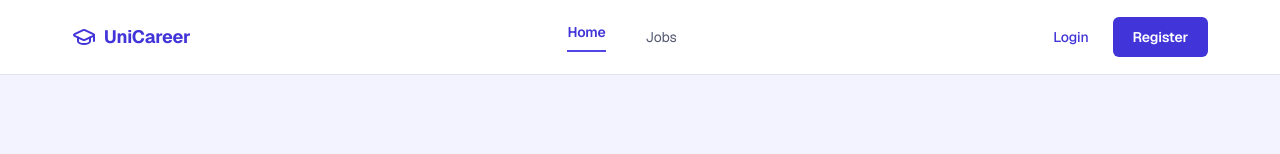
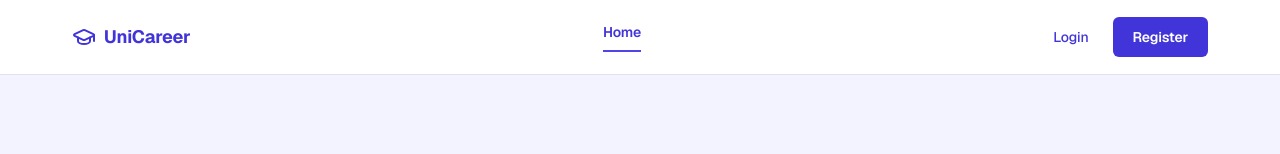
Before and after one commit to ABRARAARNOB/job-portal-frontend, a Next.js app: page / in a window 1280 px wide. Shown: the top 154 px of the page. Built offline with nearby package versions, Linux system fonts and the light colour scheme.

Commit message:
fix landing page

```diff
--- a/src/app/components/landing/HeroSection.tsx
+++ b/src/app/components/landing/HeroSection.tsx
@@ -23,7 +23,7 @@ export default function HeroSection() {
           </Link>
 
           <Link
-            href="/register"
+            href="/registration"
             className="rounded-md bg-[#4134d8] px-7 py-2.5 text-sm font-semibold text-white transition hover:bg-[#3529bd]"
           >
             Register
--- a/src/app/components/landing/LandingHeader.tsx
+++ b/src/app/components/landing/LandingHeader.tsx
@@ -6,7 +6,6 @@ export default function LandingHeader() {
     <header className="border-b border-[#e1e1ef] bg-white">
       <div className="mx-auto flex h-[74px] max-w-[1200px] items-center justify-between px-8">
 
-        {/* Logo */}
         <Link
           href="/"
           className="flex items-center gap-2 text-lg font-bold text-[#4134d8]"
@@ -15,7 +14,6 @@ export default function LandingHeader() {
           <span>UniCareer</span>
         </Link>
 
-        {/* Navigation */}
         <nav className="flex items-center gap-10">
           <Link
             href="/"
@@ -24,15 +22,8 @@ export default function LandingHeader() {
             Home
           </Link>
 
-          <Link
-            href="/jobs"
-            className="text-sm text-[#555a72] transition hover:text-[#4134d8]"
-          >
-            Jobs
-          </Link>
         </nav>
 
-        {/* Authentication */}
         <div className="flex items-center gap-6">
           <Link
             href="/login"
@@ -42,7 +33,7 @@ export default function LandingHeader() {
           </Link>
 
           <Link
-            href="/register"
+            href="/registration"
             className="rounded-md bg-[#4134d8] px-5 py-2.5 text-sm font-semibold text-white transition hover:bg-[#3529bd]"
           >
             Register
```
